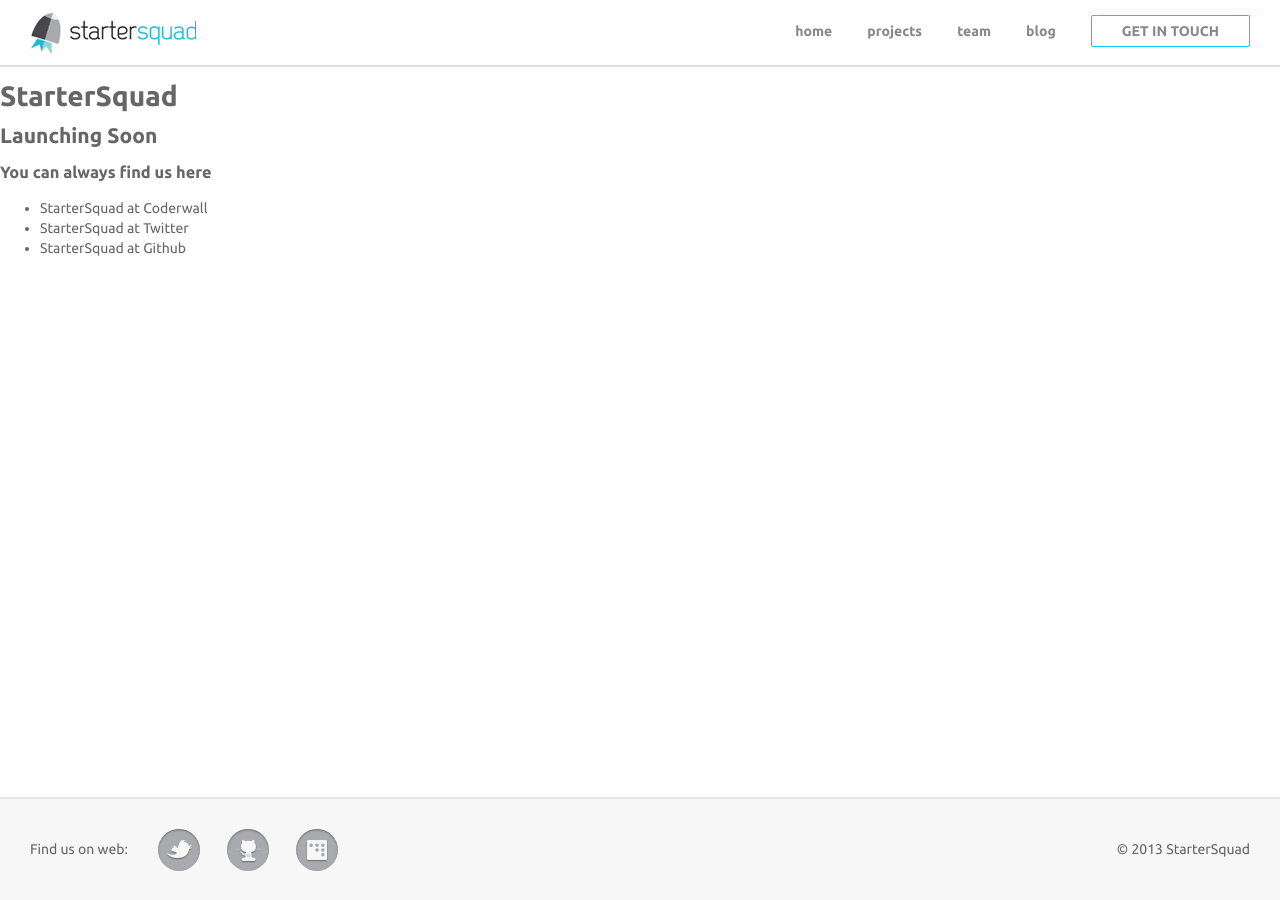
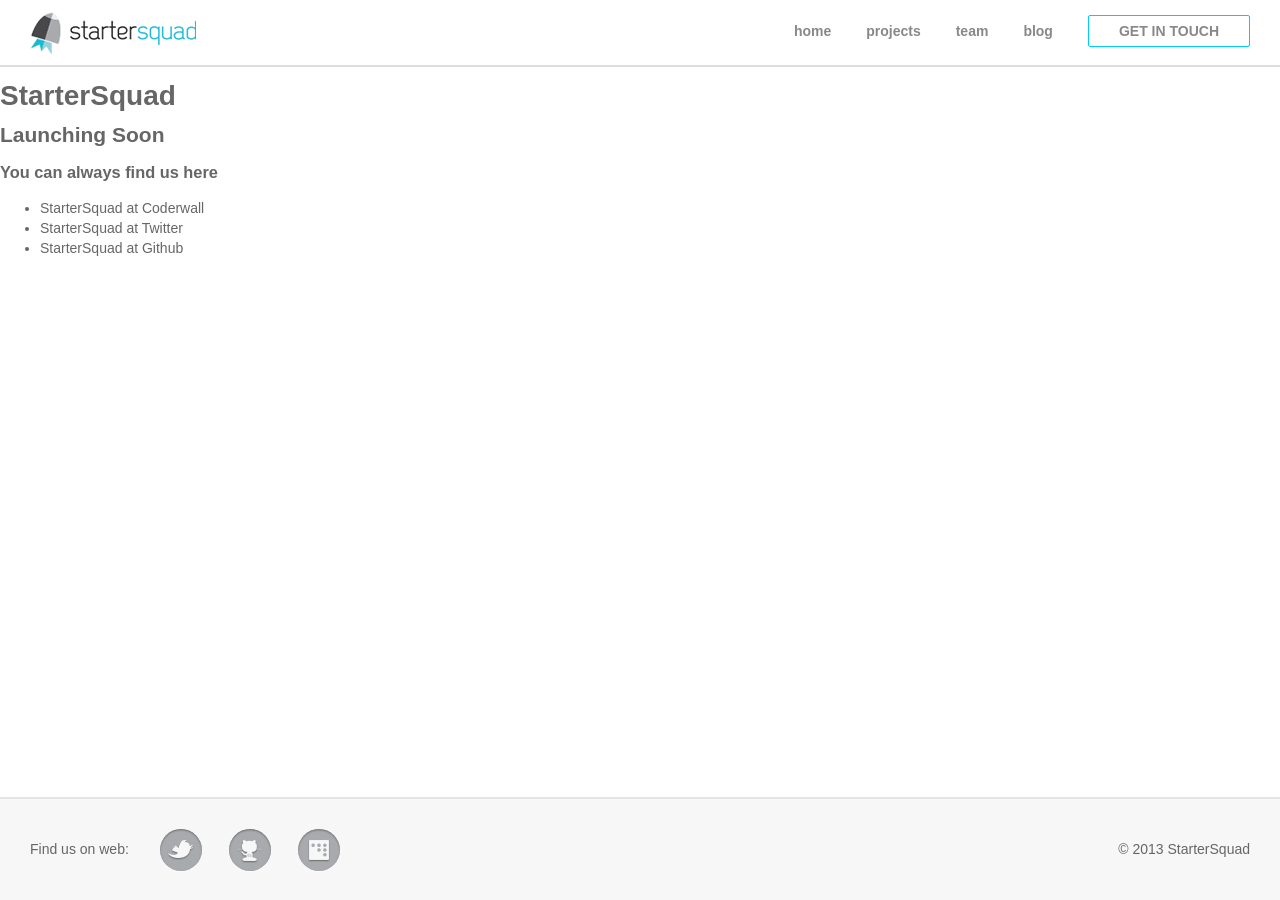
Before and after one commit to StarterSquad/startersquad.com, a Jekyll site: the page built from _layouts/default.html, in a window 1280 px wide. Built offline with Jekyll 4.4.1, drawn with Linux system fonts in a browser that asks for light colours; nearby versions of some CDN libraries; a script that is not in the unit is left out.

Commit message:
Changes Ubuntu font to Lato

```diff
--- a/_/sass/application/_base.scss
+++ b/_/sass/application/_base.scss
@@ -5,7 +5,7 @@
 
 body {
   color: #666;
-  font: 14px/20px 'Ubuntu', sans-serif;
+  font: 14px/20px 'Lato', sans-serif;
   overflow-y: scroll;
 }
 
--- a/_layouts/default.html
+++ b/_layouts/default.html
@@ -20,7 +20,7 @@
     <meta content="IE=edge,chrome=1" http-equiv="X-UA-Compatible">
     <title>{% if page.title %}{{ page.title }}{% else %}StarterSquad{% endif %}</title>
     <meta content="width=1000" name="viewport">
-    <link href="//fonts.googleapis.com/css?family=Ubuntu:400,i,b,bi" rel="stylesheet">
+    <link href="//fonts.googleapis.com/css?family=Lato:400,i,b,bi" rel="stylesheet">
     <link href="/_/css/style.css" rel="stylesheet">
     <script type="text/javascript">
           var heap=heap||[];heap.load=function(a){window._heapid=a;var b=document.createElement("script");b.type="text/javascript",b.async=!0,b.src=("https:"===document.location.protocol?"https:":"http:")+"//d36lvucg9kzous.cloudfront.net";var c=document.getElementsByTagName("script")[0];c.parentNode.insertBefore(b,c);var d=function(a){return function(){heap.push([a].concat(Array.prototype.slice.call(arguments,0)))}},e=["identify","track"];for(var f=0;f<e.length;f++)heap[e[f]]=d(e[f])};
```
